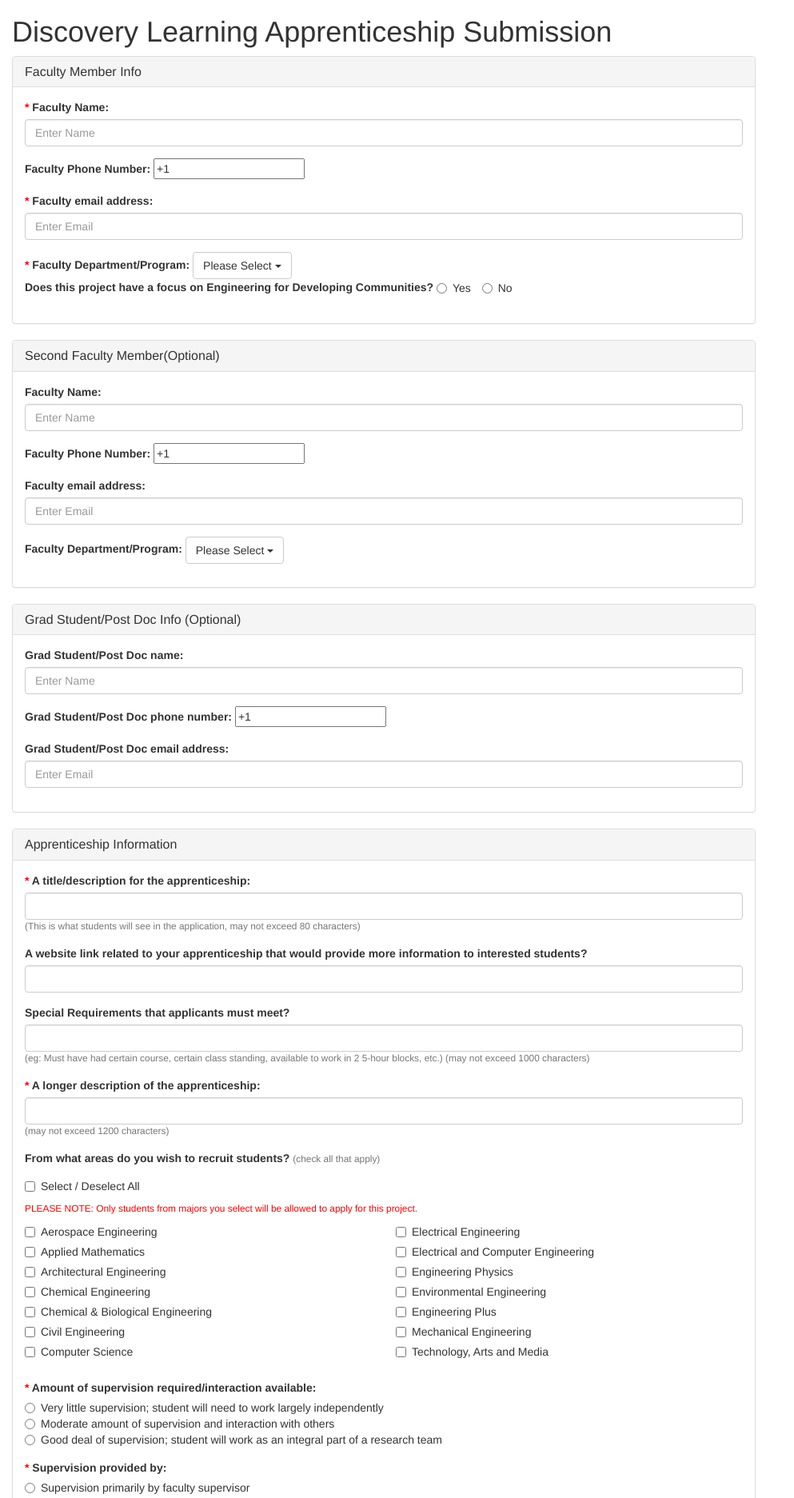
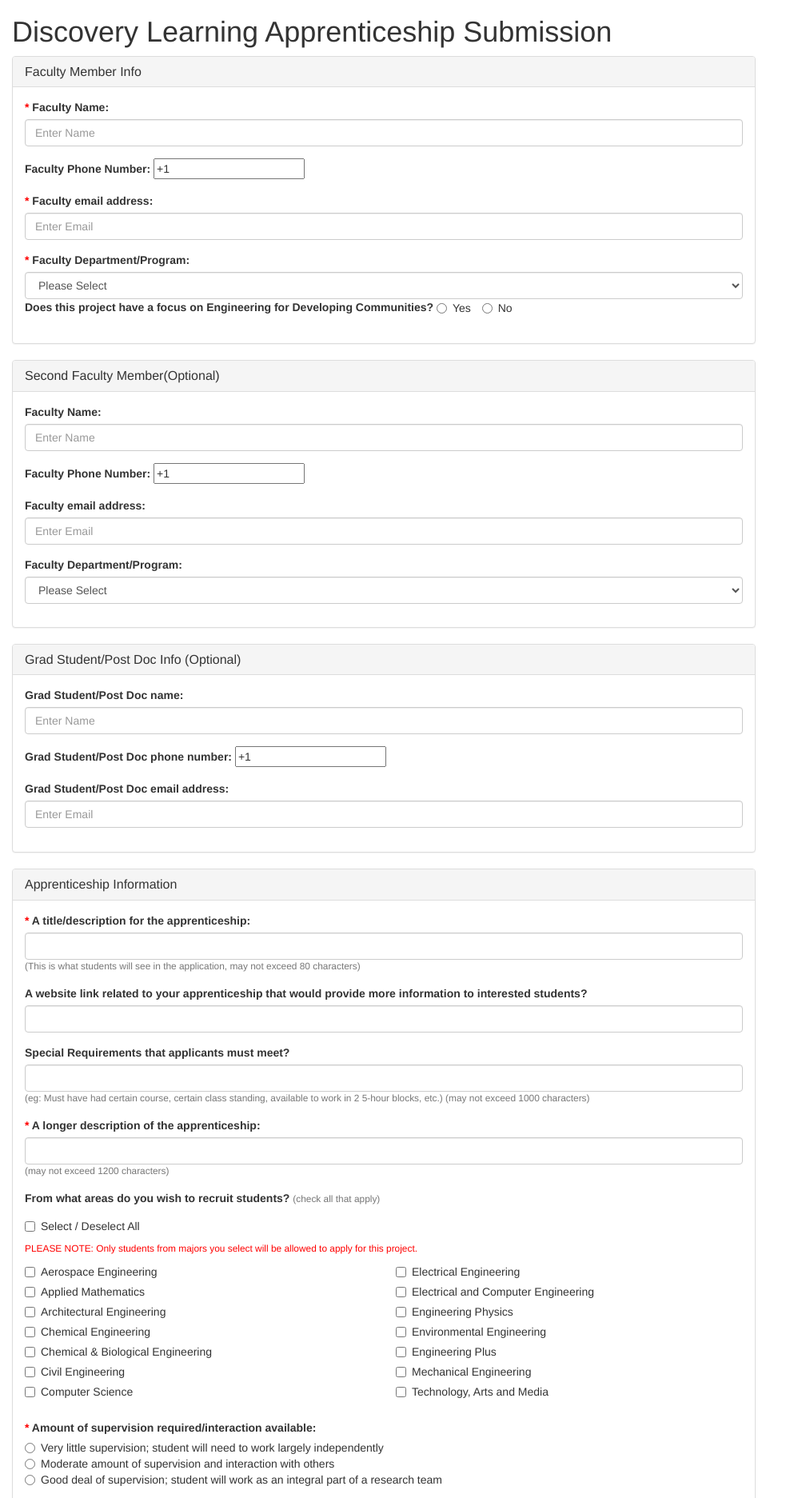
Before and after one commit to SerendpityZOEY/CUBoulderDLASite, a Flask app: page /faculty in a window 1280 px wide. Shown: the top 1873 px of the page at 80% size, without its empty margins (0-993 px from the left). Run offline with Flask 2, Linux system fonts and the light colour scheme; some libraries are stand-ins or nearby versions.

Commit message:
faculty form done

```diff
--- a/app/static/js/script.js
+++ b/app/static/js/script.js
@@ -20,3 +20,23 @@ $(function() {
         });
     });
 });
+
+$(function() {
+    $('#form2').click(function() {
+
+        $.ajax({
+            url: '/fsubmit',
+            data: $('form').serialize(),
+            type: 'POST',
+            success: function(response) {
+                console.log(response);
+                alert("succesfully added!");
+            },
+            error: function(error) {
+                console.log($('form').serialize());
+                console.log(error);
+                alert("information miss!");
+            }
+        });
+    });
+});
--- a/app/templates/faculty.html
+++ b/app/templates/faculty.html
@@ -18,46 +19,42 @@
                 <form>
               <div class="form-group">
                 <label for="name"><span style="color:red;">* </span>Faculty Name:</label>
-                <input type="text" class="form-control" id="name" name="name" placeholder="Enter Name">
+                <input type="text" class="form-control" id="name" name="name1" placeholder="Enter Name">
               </div>
               <div class="form-group">
                 <label>Faculty Phone Number:</label>
-                <input type="text" class="input-medium bfh-phone" data-format="+1 (ddd) ddd-dddd">
+                <input type="text" class="input-medium bfh-phone" data-format="+1 (ddd) ddd-dddd" name="phone1">
               </div>
               <div class="form-group">
                 <label><span style="color:red;">* </span>Faculty email address:</label>
-                <input type="text" class="form-control" id="email" name="email" placeholder="Enter Email">
+                <input type="text" class="form-control" id="email" name="email1" placeholder="Enter Email">
               </div>
 
               <div class="dropdown">
                   <label><span style="color:red;">* </span>Faculty Department/Program:</label>
-
-                  <button class="btn btn-default dropdown-toggle" type="button" id="dropdownMenu1" data-toggle="dropdown" aria-haspopup="true" aria-expanded="true">
-                    Please Select
-                    <span class="caret"></span>
-                  </button>
-                  <ul class="dropdown-menu" aria-labelledby="dropdownMenu1">
-                    <li><a href="#">Aerospace Engineering Sciences</a></li>
-                    <li><a href="#">Applied Math</a></li>
-                    <li><a href="#">Chemical & Biological Engineering</a></li>
-                    <li><a href="#">Civil, Environmental and Architectural Engineering</a></li>
-                    <li><a href="#">Computer Science</a></li>
-                    <li><a href="#">Electrical, Computer and Energy Engineering</a></li>
-                    <li><a href="#">Physics</a></li>
-                    <li><a href="#">Environmental Engineering</a></li>
-                    <li><a href="#">Mechanical Engineering</a></li>
-                    <li><a href="#">Colorado Space Grant</a></li>
-                    <li><a href="#">Engineering Education</a></li>
-                    <li><a href="#">ATLAS</a></li>
-
-                  </ul>
+                  <select class="form-control" name="program1">
+                    <option value="0" selected="selected">Please Select</option>
+                    <option value="1">Aerospace Engineering Sciences</option>
+                    <option value="2">Applied Math</option>
+                    <option value="3">Chemical & Biological Engineering</option>
+                    <option value="4">Civil, Environmental and Architectural Engineering</option>
+                    <option value="5">Computer Science</option>
+                    <option value="6">Electrical, Computer and Energy Engineering</option>
+                    <option value="7">Physics</option>
+                    <option value="8">Environmental Engineering</option>
+                    <option value="9">Mechanical Engineering</option>
+                    <option value="10">Colorado Space Grant</option>
+                    <option value="11">Engineering Education</option>
+                    <option value="12">ATLAS</option>
+                  </select>
                 </div>
               <div class="form-group">
                 <label>Does this project have a focus on Engineering for Developing Communities?</label>
-                <label class="radio-inline"><input type="radio" name="optradio">Yes</label>
-                <label class="radio-inline"><input type="radio" name="optradio">No</label>
+                <label class="radio-inline"><input type="radio" name="optradio" value="y">Yes</label>
+                <label class="radio-inline"><input type="radio" name="optradio" value="n">No</label>
               </div>
             </form>
+
               </div>
             </div>
           </div>
@@ -86,26 +83,21 @@
 
               <div class="dropdown">
                   <label>Faculty Department/Program:</label>
-
-                  <button class="btn btn-default dropdown-toggle" type="button" id="dropdownMenu2" data-toggle="dropdown" aria-haspopup="true" aria-expanded="true">
-                    Please Select
-                    <span class="caret"></span>
-                  </button>
-                  <ul class="dropdown-menu" aria-labelledby="dropdownMenu2">
-                    <li><a href="#">Aerospace Engineering Sciences</a></li>
-                    <li><a href="#">Applied Math</a></li>
-                    <li><a href="#">Chemical & Biological Engineering</a></li>
-                    <li><a href="#">Civil, Environmental and Architectural Engineering</a></li>
-                    <li><a href="#">Computer Science</a></li>
-                    <li><a href="#">Electrical, Computer and Energy Engineering</a></li>
-                    <li><a href="#">Physics</a></li>
-                    <li><a href="#">Environmental Engineering</a></li>
-                    <li><a href="#">Mechanical Engineering</a></li>
-                    <li><a href="#">Colorado Space Grant</a></li>
-                    <li><a href="#">Engineering Education</a></li>
-                    <li><a href="#">ATLAS</a></li>
-
-                  </ul>
+                  <select class="form-control" name="program2">
+                    <option value="0" selected="selected">Please Select</option>
+                    <option value="1">Aerospace Engineering Sciences</option>
+                    <option value="2">Applied Math</option>
+                    <option value="3">Chemical & Biological Engineering</option>
+                    <option value="4">Civil, Environmental and Architectural Engineering</option>
+                    <option value="5">Computer Science</option>
+                    <option value="6">Electrical, Computer and Energy Engineering</option>
+                    <option value="7">Physics</option>
+                    <option value="8">Environmental Engineering</option>
+                    <option value="9">Mechanical Engineering</option>
+                    <option value="10">Colorado Space Grant</option>
+                    <option value="11">Engineering Education</option>
+                    <option value="12">ATLAS</option>
+                  </select>
                 </div>
             </form>
               </div>
@@ -123,15 +115,15 @@
                 <form>
               <div class="form-group">
                 <label for="name">Grad Student/Post Doc name:</label>
-                <input type="text" class="form-control" name="sname" placeholder="Enter Name">
+                <input type="text" class="form-control" name="name3" placeholder="Enter Name">
               </div>
               <div class="form-group">
                 <label>Grad Student/Post Doc phone number:</label>
-                <input type="text" class="input-medium bfh-phone" data-format="+1 (ddd) ddd-dddd">
+                <input type="text" class="input-medium bfh-phone" data-format="+1 (ddd) ddd-dddd" name="phone3">
               </div>
               <div class="form-group">
                 <label>Grad Student/Post Doc email address:</label>
-                <input type="text" class="form-control" name="semail" placeholder="Enter Email">
+                <input type="text" class="form-control" name="email3" placeholder="Enter Email">
               </div>
             </form>
               </div>
@@ -236,45 +228,45 @@
 
               <div class="form-group">
                 <label><span style="color:red;">* </span>Amount of supervision required/interaction available:</label><br>
-                <label class="radio-inline"><input type="radio" name="optradio">Very little supervision; student will need to work largely independently</label><br>
-                <label class="radio-inline"><input type="radio" name="optradio">Moderate amount of supervision and interaction with others</label><br>
-                <label class="radio-inline"><input type="radio" name="optradio">Good deal of supervision; student will work as an integral part of a research team</label>
+                <label class="radio-inline"><input type="radio" name="optradio1" value="0">Very little supervision; student will need to work largely independently</label><br>
+                <label class="radio-inline"><input type="radio" name="optradio1" value="1">Moderate amount of supervision and interaction with others</label><br>
+                <label class="radio-inline"><input type="radio" name="optradio1" value="2">Good deal of supervision; student will work as an integral part of a research team</label>
               </div>
 
                <div class="form-group">
                 <label><span style="color:red;">* </span>Supervision provided by:</label><br>
-                <label class="radio-inline"><input type="radio" name="optradio">Supervision primarily by faculty supervisor</label><br>
-                <label class="radio-inline"><input type="radio" name="optradio">Supervision primarily by graduate students</label><br>
-                <label class="radio-inline"><input type="radio" name="optradio">Supervision primarily a combination of faculty and graduate students</label>
+                <label class="radio-inline"><input type="radio" name="optradio2" value="0">Supervision primarily by faculty supervisor</label><br>
+                <label class="radio-inline"><input type="radio" name="optradio2" value="1">Supervision primarily by graduate students</label><br>
+                <label class="radio-inline"><input type="radio" name="optradio2" value="2">Supervision primarily a combination of faculty and graduate students</label>
               </div>
 
 
                <div class="form-group">
                 <label><span style="color:red;">* </span>Nature of work:</label><br>
-                <label class="radio-inline"><input type="radio" name="optradio">Nature of work is primarily theoretical, most work on paper/electronic medium</label><br>
-                <label class="radio-inline"><input type="radio" name="optradio">Nature of work is primarily experimental, requiring hands-on work in a lab</label><br>
-                <label class="radio-inline"><input type="radio" name="optradio">Nature of work is primarily field based, requiring hands-on work in the field</label><br>
-                <label class="radio-inline"><input type="radio" name="optradio">Nature of work is primarily computer-related, involving coding/analysis</label><br>
-                <label class="radio-inline"><input type="radio" name="optradio">Nature of work is a combination of several types of work.</label><br>
-                <label class="radio-inline"><input type="radio" name="optradio">other, specify:</label>
-                <input type="text" class="form-control">
+                <label class="radio-inline"><input type="radio" name="optradio3" value="0">Nature of work is primarily theoretical, most work on paper/electronic medium</label><br>
+                <label class="radio-inline"><input type="radio" name="optradio3" value="1">Nature of work is primarily experimental, requiring hands-on work in a lab</label><br>
+                <label class="radio-inline"><input type="radio" name="optradio3" value="2">Nature of work is primarily field based, requiring hands-on work in the field</label><br>
+                <label class="radio-inline"><input type="radio" name="optradio3" value="3">Nature of work is primarily computer-related, involving coding/analysis</label><br>
+                <label class="radio-inline"><input type="radio" name="optradio3" value="4">Nature of work is a combination of several types of work.</label><br>
+                <label class="radio-inline"><input type="radio" name="optradio3" value="5">other, specify:</label>
+                <input type="text" class="form-control" name="optradio3">
 
               </div>
 
 
                <div class="form-group">
                 <label><span style="color:red;">* </span>Amount of prior work conducted in association with this project:</label><br>
-                <label class="radio-inline"><input type="radio" name="optradio">No prior work; student will be starting from basic idea</label><br>
-                <label class="radio-inline"><input type="radio" name="optradio">Some prior work; student will build on work of others</label><br>
-                <label class="radio-inline"><input type="radio" name="optradio">Well-established body of work; student will refine/improved upon efforts of others</label><br>
-                <label class="radio-inline"><input type="radio" name="optradio">other, specify:</label>
-                <input type="text" class="form-control">
+                <label class="radio-inline"><input type="radio" name="optradio4" value="0">No prior work; student will be starting from basic idea</label><br>
+                <label class="radio-inline"><input type="radio" name="optradio4" value="1">Some prior work; student will build on work of others</label><br>
+                <label class="radio-inline"><input type="radio" name="optradio4" value="2">Well-established body of work; student will refine/improved upon efforts of others</label><br>
+                <label class="radio-inline"><input type="radio" name="optradio4" value="3">other, specify:</label>
+                <input type="text" class="form-control" name="optradio4">
               </div>
 
 
               <div class="form-group">
                 <label for="name">Name of specific student desired: (if any) – be sure to ask them to apply!</label>
-                <input type="text" class="form-control">
+                <input type="text" class="form-control" name="field6">
               </div>
 
               </form>
@@ -307,6 +299,28 @@
           </div>
    </div>
 
+   <div class="row">
+      <div class="col-md-9 center">
+              <div class="panel panel-default">
+              <div class="panel-heading">
+                <h3 class="panel-title">Other</h3>
+              </div>
+              <div class="panel-body">
+                <form>
+              <div class="form-group">
+                <label>Have you supervised a Discovery Learning Apprentice in the past?</label><br>
+                <label class="radio-inline"><input type="radio" name="optradio5" value="y">Yes</label><br>
+                <label class="radio-inline"><input type="radio" name="optradio5" value="n">No</label><br>
+                <small class="form-text text-muted">(this question intended for the faculty supervisor, not the graduate student or post-doc)</small>
+
+              </div>
+            </form>
+            <button type="submit" class="btn btn-primary" id="form2">Submit</button>
+
+              </div>
+            </div>
+          </div>
+   </div>
 </div>
 
     <script>
--- a/app/views.py
+++ b/app/views.py
@@ -1,7 +1,6 @@
 from app import app
 from flask import render_template, request, json
 from flaskext.mysql import MySQL
-
 
 mysql = MySQL()
 
@@ -11,6 +10,7 @@ app.config['MYSQL_DATABASE_PASSWORD'] = 'root'
 app.config['MYSQL_DATABASE_DB'] = 'SEDB'
 app.config['MYSQL_DATABASE_HOST'] = 'localhost'
 mysql.init_app(app)
+
 
 @app.route('/')
 @app.route('/index')
@@ -36,17 +36,66 @@ def submit():
     query = "INSERT INTO `Demographic` (`name`, `gender`, `origin`, `race`) VALUES (%s,%s,%s,%s);"
     # print(race)
     # print(query)
-    app.logger.info(name+'is sucessfully submitted')
-    cursor.execute(query,(name,gender,origin,race))
+    app.logger.info(name + 'is sucessfully submitted')
+    cursor.execute(query, (name, gender, origin, race))
     conn.commit()
     # cursor.callproc('sp_createUser', (_name, _gender, _origin, _race))
     data = cursor.fetchall()
     cursor.close()
     conn.close()
-    return json.dumps({'message':'User created successfully !'})
+    return json.dumps({'message': 'Student info saved successfully !'})
 
 
 @app.route('/faculty')
 def faculty():
     app.logger.info('waiting for input in teacher page')
     return render_template("faculty.html")
+
+
+@app.route('/fsubmit', methods=['GET', 'POST'])
+def f_submit():
+    print("Enter f_submit")
+    name1 = request.form['name1']
+    phone1 = request.form['phone1']
+    email1 = request.form['email1']
+    program1 = request.form['program1']  # int
+    radio0 = request.form['optradio']  # string
+    name2 = request.form['name2']
+    phone2 = request.form['phone2']
+    email2 = request.form['email2']
+    program2 = request.form['program2']  # int
+    name3 = request.form['name3']
+    phone3 = request.form['phone3']
+    email3 = request.form['email3']
+    field1 = request.form['field1']
+    field2 = request.form['field2']
+    field3 = request.form['field3']
+    field4 = request.form['field4']
+    major = request.form.getlist('field5')  # int
+    radio1 = request.form['optradio1']  # int
+    radio2 = request.form['optradio2']  # int
+    radio3 = request.form['optradio3']  # int
+    radio4 = request.form['optradio4']  # int
+    field6 = request.form['field6']
+    f1 = request.form['f1']  # int
+    f2 = request.form['f2']  # int
+    radio5 = request.form['optradio5']
+    conn = mysql.connect()
+    cursor = conn.cursor()
+    print(name1, phone1, email1, program1, radio0, name2, phone2, email2, program2, name3, phone3, email3,
+          field1, field2, field3, field4, major, radio1, radio2, radio3, radio4, field6, f1, f2, radio5)
+    query = "INSERT INTO `faculty` (`name1`, `phone1`, `email1`, `program1`, `radio0`, `name2`,  \
+            `phone2`, `email2`, `program2`, `name3`, `phone3`, `email3`, `field1`, `field2`, \
+            `field3`, `field4`, `major`, `radio1`, `radio2`, `radio3`, `radio4`, `field6`, \
+            `f1`, `f2`, `radio5`) VALUES (%s,%s,%s,%s,%s,%s,%s,%s,%s,%s,%s,%s,%s,%s,%s,%s,%s,%s,%s,%s,%s," \
+            "%s,%s,%s,%s);"
+    app.logger.info('is sucessfully submitted')
+    cursor.execute(query,
+                   (name1, phone1, email1, program1, radio0, name2, phone2, email2, program2, name3, phone3, email3,
+                    field1, field2, field3, field4, major, radio1, radio2, radio3, radio4, field6, f1, f2, radio5))
+    conn.commit()
+    data = cursor.fetchall()
+    cursor.close()
+    conn.close()
+
+    return json.dumps({'message': 'Faculty info saved successfully !'})
```
Also changed, not shown: other parts of app/templates/faculty.html (+16 -15 lines), 2 other files.
